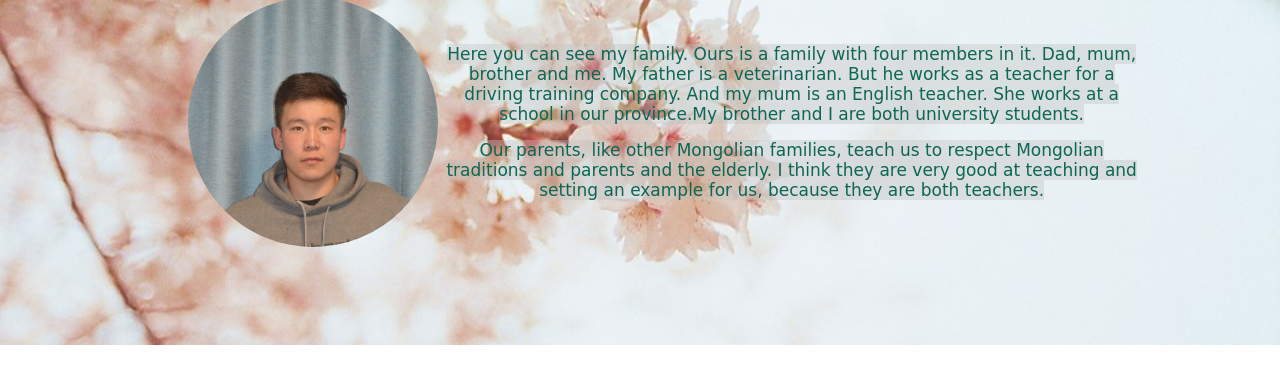
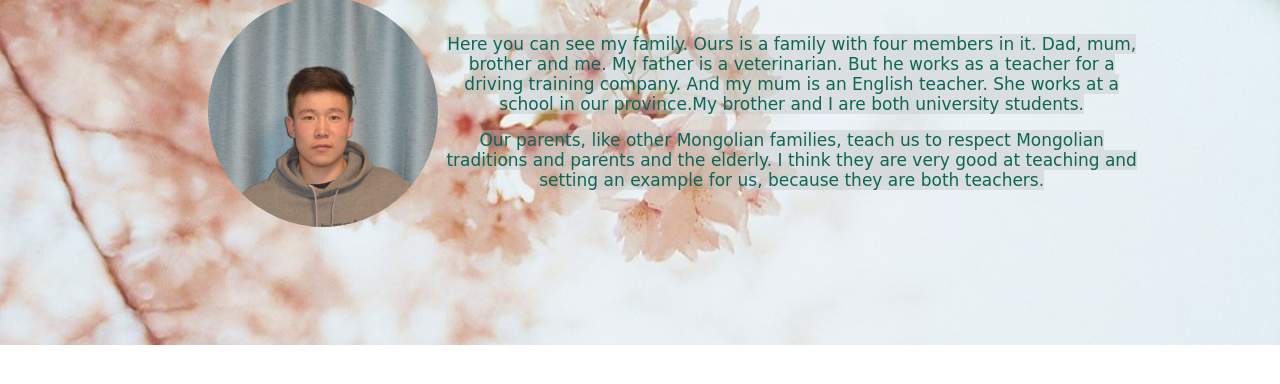
Before and after one commit to Oyunbayarkh/oyu.kh1github.io, a plain HTML site: page myfamily.html in a window 1280 px wide. Shown: the part 318-702 px from the top of the page. Drawn offline with Linux system fonts and the light colour scheme.

Commit message:
Update myfamily.html

```diff
--- a/myfamily.html
+++ b/myfamily.html
@@ -35,7 +35,7 @@
 
 <table border="0" width="80%" align="center" cellpadding="0" cellspacing="0">
 	<tr>
-		<td width="30%"><img align="right" style="border-radius: 100%" src="brother.jpg" width="250" height="250"></td>
+		<td width="30%"><img align="right" style="border-radius: 100%" src="brother.jpg" width="230" height="230"></td>
 		<td width="70%">
 			<p><center><span class="highlighted" style="color: #0E6655; font-size: 17px; font-family: cursive;" >Here you can see my family. Ours is a family with four members in it. Dad, mum, brother and me. My father is a veterinarian. But he works as a teacher for a driving training company. And my mum is an English teacher. She works at a school in our province.My brother and I are both university students. </span></center></p>
 			<p><center><span class="highlighted" style="color: #0E6655; font-size: 17px; font-family: cursive;" >Our parents, like other Mongolian families, teach us to respect Mongolian traditions and parents and the elderly. I think they are very good at teaching and setting an example for us, because they are both teachers.</span></center></p>
```
